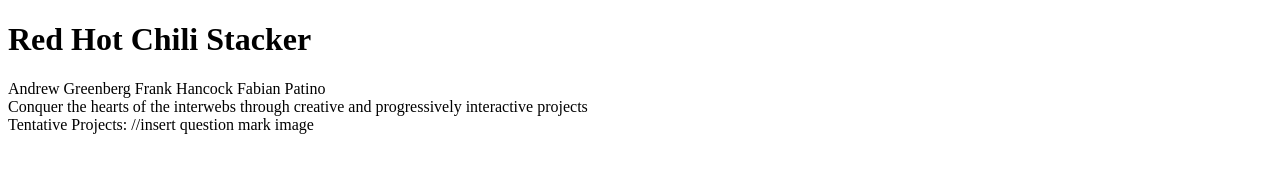
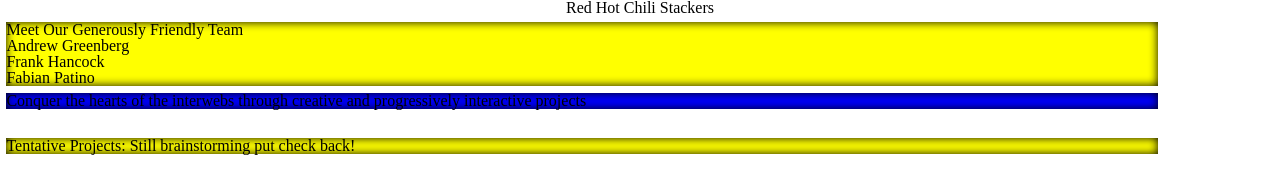
Before and after one commit to noncreativetype/RedHotChiliStackers, a plain HTML site: page index.html in a window 1280 px wide. Drawn offline with Linux system fonts and the light colour scheme.

Commit message:
Updated with flex and some colors still very rough

```diff
--- a/index.html
+++ b/index.html
@@ -1,26 +1,43 @@
 <!DOCTYPE HTML>
+<html>
 
-<div class=main>
-<div id= header>
-<H1> Red Hot Chili Stacker<H1>
+<head>
+  <meta name = "viewport" content= "width= device-width, initial-scale = 1.0">
+  <title> Red Hot Chili Stackers </title>
+  <link href="stylesheets/rhcs.css" rel = "stylesheet" type ="text/css" />
+</head>
+
+<body >
+
+
+  <div class= "header">
+    <H1> Red Hot Chili Stackers<H1>
 
   </div>
 
-<div id=team>
-Andrew Greenberg
-Frank Hancock
-Fabian Patino
+  <div class = "navigation">
     </div>
 
-<div id= mission>
+  <div class= "team">
+    Meet Our Generously Friendly Team <br>
+    Andrew Greenberg <br>
+    Frank Hancock <br>
+    Fabian Patino <br>
+  </div>
+
+  <div class= "mission">
     Conquer the hearts of the interwebs through creative and progressively
     interactive projects
   </div>
 
-<div id= upcoming>
+  <br>
+
+  <div class= "upcoming">
     Tentative Projects:
-   //insert question mark image
+   <!-- //insert question mark image -->
+     Still brainstorming put check back!
 
   </div>
 
+</body>
 </html>
--- /dev/null
+++ b/sass/rhcs.scss
@@ -0,0 +1,62 @@
+@import "compass" ;
+@import "compass/reset";
+
+// body{
+//     display:flex;
+//     // flex: auto;
+//     height:100%;
+//     flex-direction:row;
+
+// }
+
+.header{
+    flex:auto;
+    flex-flow: column;
+    justify-content: center;
+    width:100%;
+    text-align: center;
+}
+.main{
+    display: flex;
+    flex:auto;
+    flex-basis: auto;
+    height: 100%;
+    width: 100%;
+    // padding: 5%,5%,5%,5%;
+    margin: .5%;
+    background-color:yellow;
+    box-shadow: inset 0 0 10px #000000;
+
+}
+
+.team{
+    flex-basis: auto;
+    height: 25%;
+    width: 90%;
+    padding: 5%,5%,5%,5%;
+    margin: .5%;
+    background-color:yellow;
+    box-shadow: inset 0 0 10px #000000;
+}
+
+.mission{
+    flex-basis: auto;
+    height: 25%;
+    width: 90%;
+    padding: 5%,5%,5%,5%;
+    margin: .5%;
+    background-color:blue;
+    box-shadow: inset 0 0 10px #000000;
+
+}
+
+.upcoming{
+    flex-basis: auto;
+    height: 25%;
+    width: 90%;
+    padding: 5%,5%,5%,5%;
+    margin: .5%;
+    background-color:yellow;
+    box-shadow: inset 0 0 10px #000000;
+
+}
```
Also changed, not shown: stylesheets/rhcs.css (added). Lines whose indentation alone changed are shown as unchanged.
